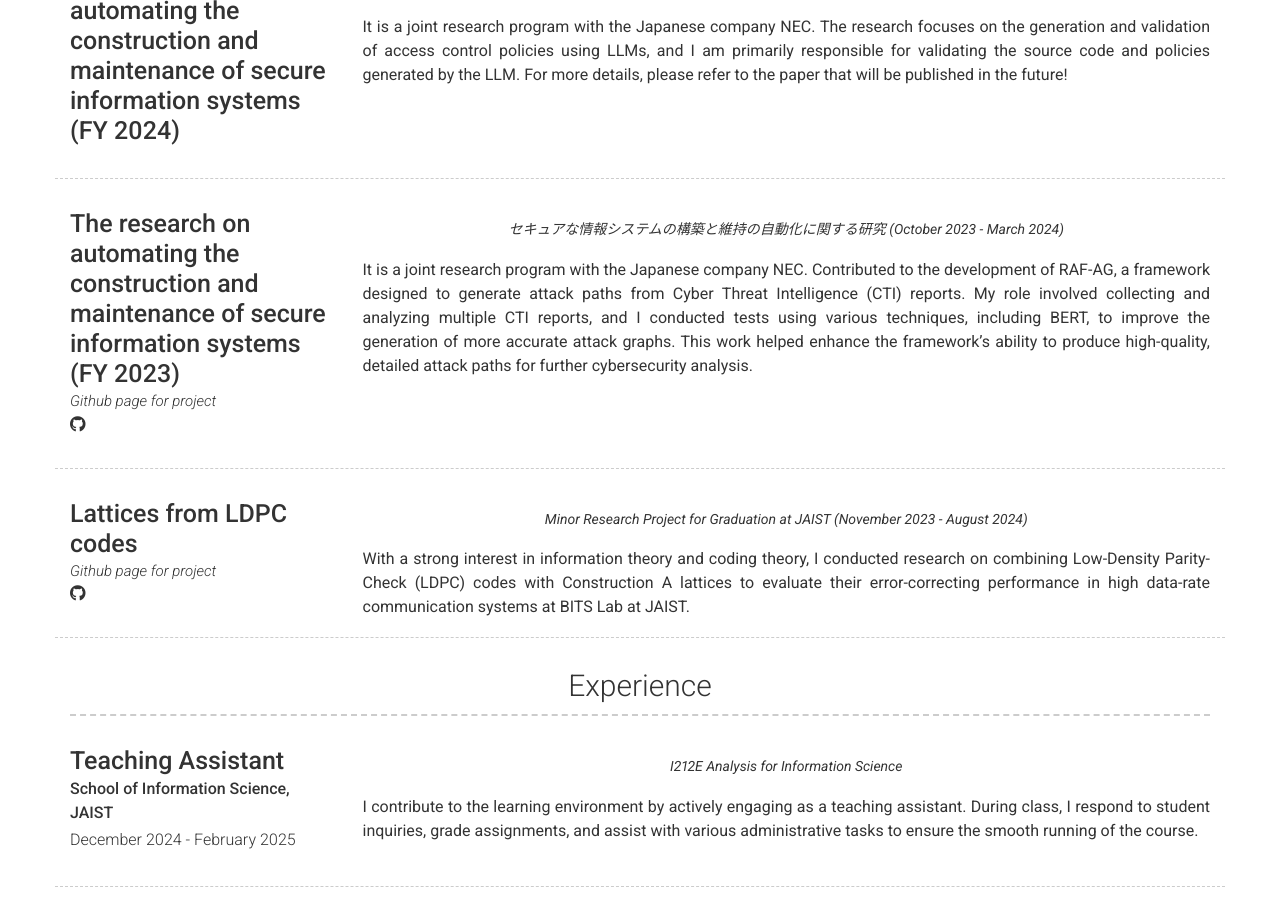
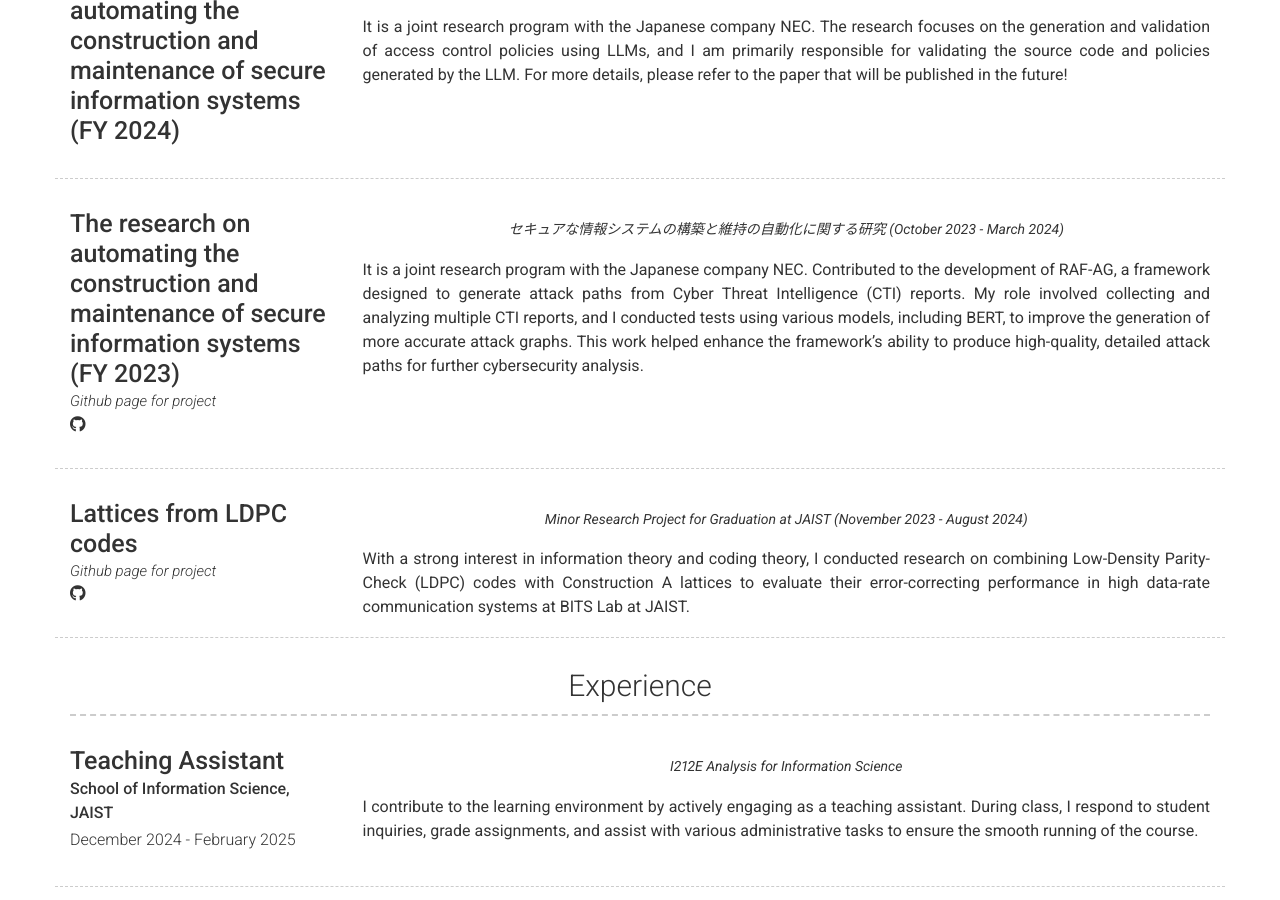
Before and after one commit to strike137/strike137.github.io, a Jekyll site: the page built from index.md, in a window 1280 px wide and 900 px high, scrolled down 3092 px. Built offline with Jekyll 4.4.1, drawn with Linux system fonts in a browser that asks for light colours; nearby versions of some CDN libraries.

Commit message:
Update _config.yml

```diff
--- a/_config.yml
+++ b/_config.yml
@@ -163,7 +163,7 @@ content:
         quote: >
          セキュアな情報システムの構築と維持の自動化に関する研究 (October 2023 - March 2024)
         description: |
-          It is a joint research program with the Japanese company NEC. Contributed to the development of RAF-AG, a framework designed to generate attack paths from Cyber Threat Intelligence (CTI) reports. My role involved collecting and analyzing multiple CTI reports, and I conducted tests using various techniques, including BERT, to improve the generation of more accurate attack graphs. This work helped enhance the framework's ability to produce high-quality, detailed attack paths for further cybersecurity analysis.
+          It is a joint research program with the Japanese company NEC. Contributed to the development of RAF-AG, a framework designed to generate attack paths from Cyber Threat Intelligence (CTI) reports. My role involved collecting and analyzing multiple CTI reports, and I conducted tests using various models, including BERT, to improve the generation of more accurate attack graphs. This work helped enhance the framework's ability to produce high-quality, detailed attack paths for further cybersecurity analysis.
 
       - layout: left
         border: weak
```
